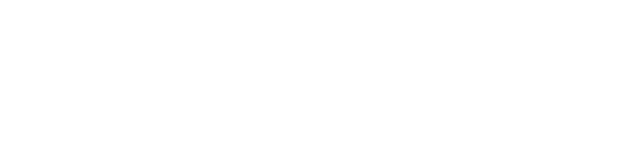
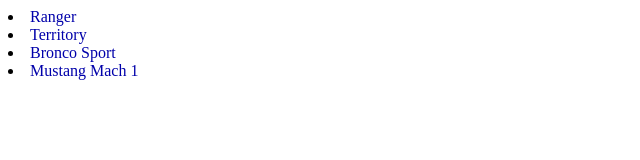
Before and after one commit to alvarento/desafio-versionamento, a plain HTML site: page index.html in a window 1280 px wide. Shown: the whole page, without its empty margins (0-640 px from the left). Drawn offline with Linux system fonts and the light colour scheme.

Commit message:
:sparkles: feat: add car list

```diff
--- a/index.html
+++ b/index.html
@@ -1,11 +1,25 @@
 <!DOCTYPE html>
 <html lang="pt-br">
+
 <head>
     <meta charset="UTF-8">
     <meta name="viewport" content="width=device-width, initial-scale=1.0">
     <title>Desafio - Versionamento e Metodologias Ágeis</title>
 </head>
+
 <body>
+    <li>
+        <font color="#0000AA">Ranger </font>
+    </li>
+    <li>
+        <font color="#0000AA">Territory</font>
+    </li>
+    <li>
+        <font color="#0000AA">Bronco Sport</font>
+    </li>
+    <li>
+        <font color="#0000AA">Mustang Mach 1</font>
+    </li>
+</body>
 
-</body>
 </html>
```
